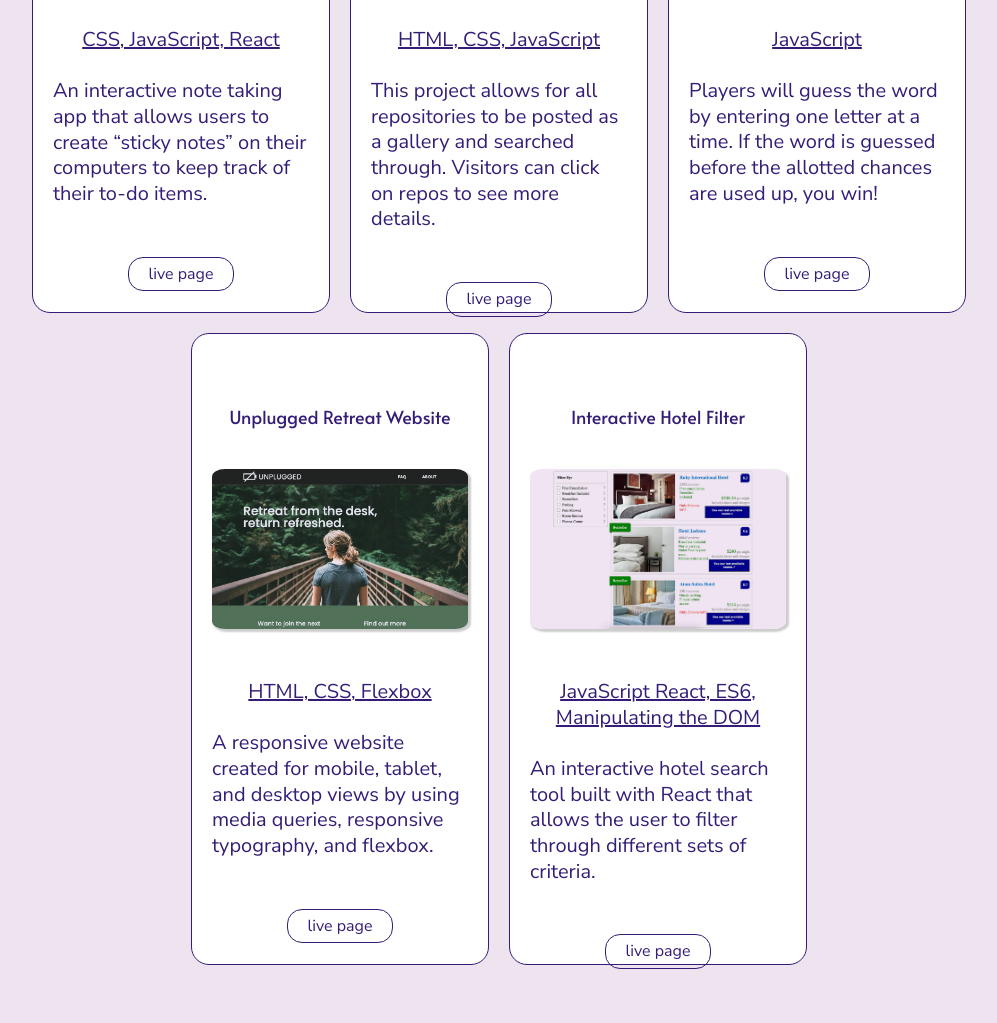
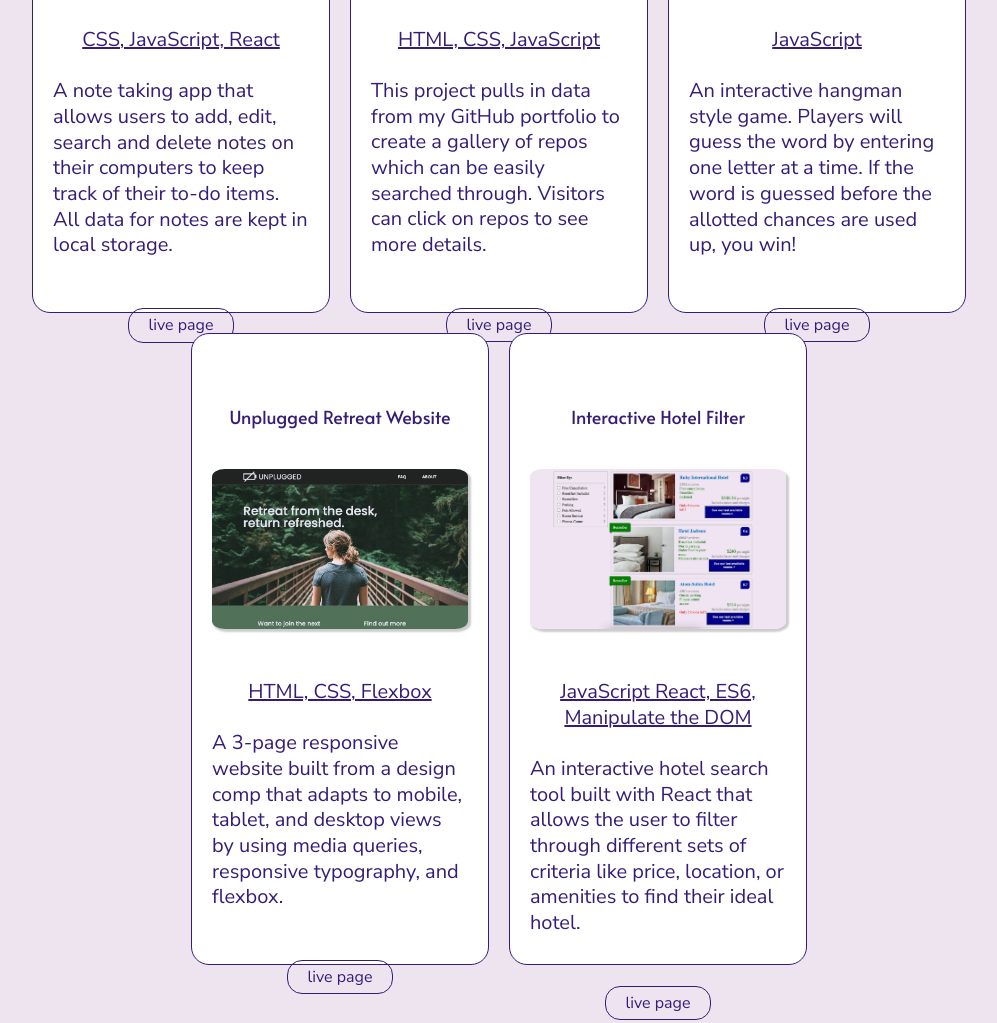
Before and after one commit to AsiaYapD/portfolio, a website built with webpack: page index.html in a window 1280 px wide. Shown: the part 1846-2869 px from the top of the page, without its empty margins (141-1138 px from the left). Built offline with nearby package versions, Linux system fonts and the light colour scheme.

Commit message:
Updated project descriptions

```diff
--- a/index.html
+++ b/index.html
@@ -127,8 +127,8 @@
               <img src="./img/note-tracker-pic.jpeg" alt="note tracker site">
             </a>
             <p class="project-language">CSS, JavaScript, React</p>
-            <p class="project-description">An interactive note taking app that allows users to create “sticky notes”
-              on their computers to keep track of their to-do items. </p>
+            <p class="project-description">A note taking app that allows users to add, edit, search and delete notes
+              on their computers to keep track of their to-do items. All data for notes are kept in local storage.</p>
             <a class="project-link" href="https://60uqns.csb.app/" target="_blank">live page</a>
           </div>
 
@@ -137,7 +137,7 @@
             <a href="https://asiayapd.github.io/github-repo-gallery/" target="_blank"><img src="./img/repo-gallery.jpeg"
                 alt="github gallery of published respositories"></a>
             <p class="project-language">HTML, CSS, JavaScript</p>
-            <p class="project-description">This project allows for all repositories to be posted as a gallery and
+            <p class="project-description">This project pulls in data from my GitHub portfolio to create a gallery of repos which can be easily
               searched through. Visitors can click on repos to see more details.</p>
             <a class="project-link" href="https://asiayapd.github.io/github-repo-gallery/" target="_blank">live page</a>
           </div>
@@ -147,7 +147,7 @@
             <a href="https://asiayapd.github.io/guess-the-word/" target="_blank"><img src="./img/guess-the-word.jpeg"
                 alt="guessing word game site"></a>
             <p class="project-language">JavaScript</p>
-            <p class="project-description">Players will guess the word by entering one letter at a time.
+            <p class="project-description">An interactive hangman style game. Players will guess the word by entering one letter at a time.
               If the word is guessed before the allotted chances are used up, you win!</p>
             <a class="project-link" href="https://asiayapd.github.io/guess-the-word/" target="_blank">live page</a>
           </div>
@@ -157,9 +157,8 @@
             <a href="https://asiayapd.github.io/ayd-website-build/" target="_blank"><img
                 src="./img/unplugged-website.jpeg" alt="wildreness retreat website"></a>
             <p class="project-language">HTML, CSS, Flexbox</p>
-            <p class="project-description">A responsive website created for mobile, tablet, and
-              desktop views by using media queries, responsive typography, and
-              flexbox.</p>
+            <p class="project-description">A 3-page responsive website built from a design comp that adapts to mobile, tablet, and
+              desktop views by using media queries, responsive typography, and flexbox.</p>
             <a class="project-link" href="https://asiayapd.github.io/ayd-website-build/" target="_blank">live page</a>
           </div>
 
@@ -167,8 +166,8 @@
             <h3>Interactive Hotel Filter</h3>
             <a href="https://2ldppn.csb.app/" target="_blank"><img
                 src="./img/hotel-filter.jpeg" alt="hotel filter website"></a>
-            <p class="project-language">JavaScript React, ES6, Manipulating the DOM</p>
-            <p class="project-description">An interactive hotel search tool built with React that allows the user to filter through different sets of criteria.</p>
+            <p class="project-language">JavaScript React, ES6, Manipulate the DOM</p>
+            <p class="project-description">An interactive hotel search tool built with React that allows the user to filter through different sets of criteria like price, location, or amenities to find their ideal hotel.</p>
             <a class="project-link" href="https://2ldppn.csb.app/"
               target="_blank">live page</a>
           </div>
```
